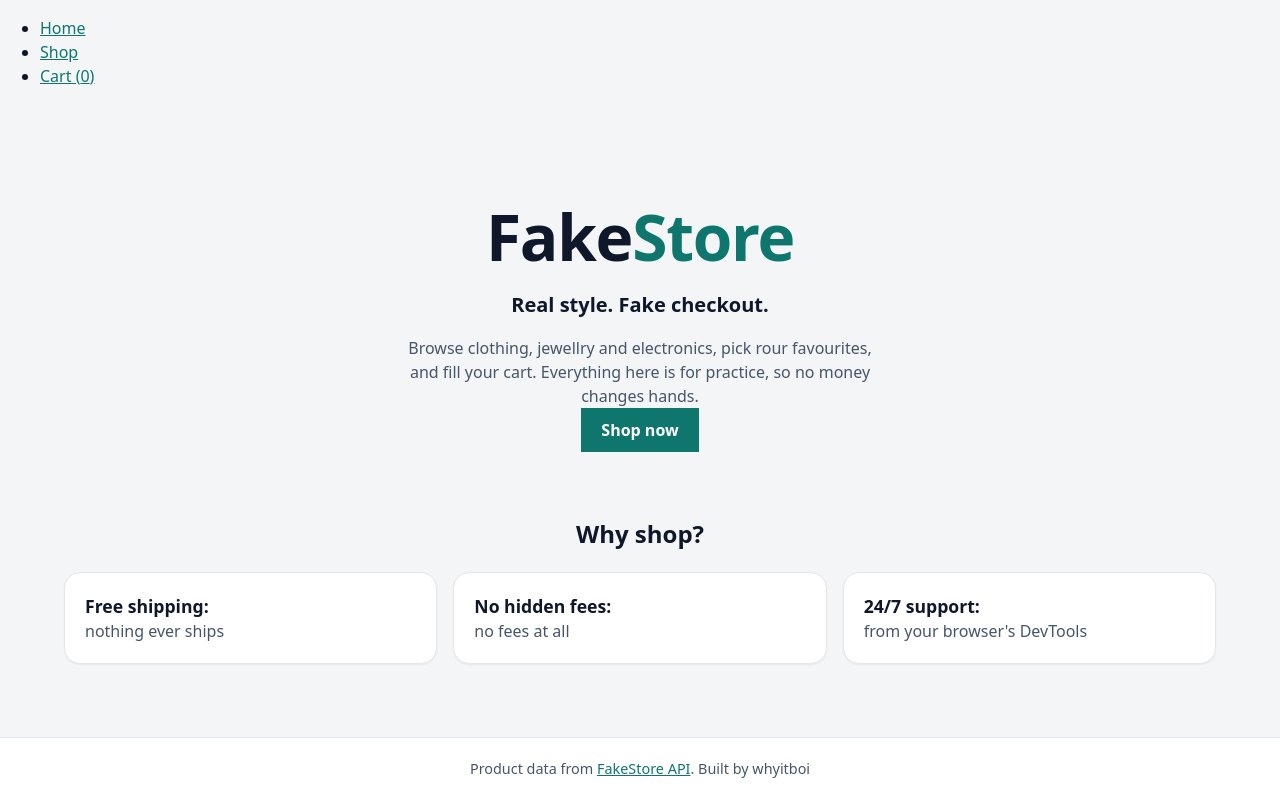
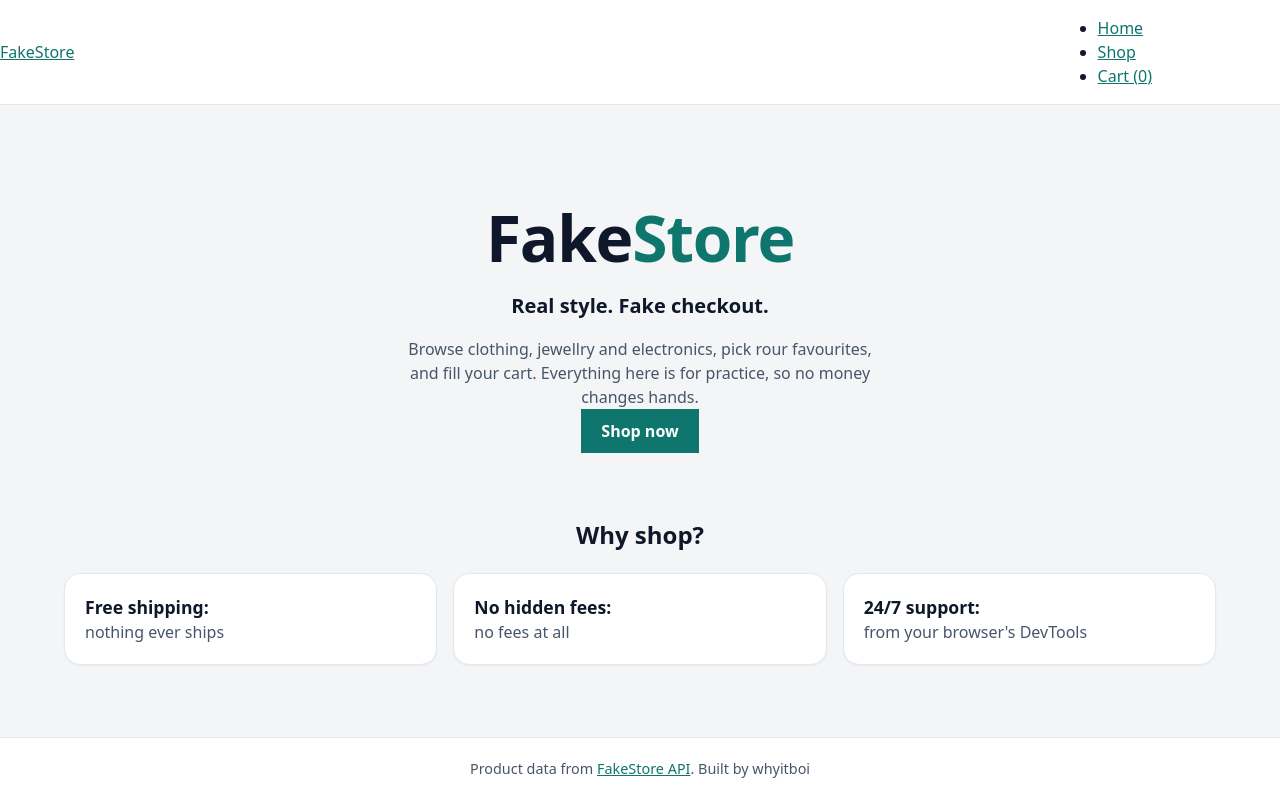
Before and after one commit to whyitboi/shopping-cart, a React (Vite) app: page / in a window 1280 px wide. Built offline with nearby package versions, Linux system fonts and the light colour scheme.

Commit message:
Adds a branding to the Navbar component. Adds Navbar css module

```diff
--- a/src/components/Navbar/Navbar.jsx
+++ b/src/components/Navbar/Navbar.jsx
@@ -1,21 +1,38 @@
 import { NavLink } from "react-router";
+import styles from "./Navbar.module.css";
+
+const linkClass = ({ isActive }) =>
+  isActive ? `${styles.link} ${styles.active}` : styles.link;
 
 export const Navbar = ({ cartCount }) => {
   return (
-    <nav>
-      <ul>
+    <nav className={styles.nav} aria-label="Main">
+      <div className={styles.inner}>
+        <NavLink className={styles.brand}>
+          Fake<span>Store</span>
+        </NavLink>
+        <ul className={styles.links}>
           <li>
-          <NavLink to="/">Home</NavLink>
+            <NavLink className={linkClass} to="/">
+              Home
+            </NavLink>
           </li>
           <li>
-          <NavLink to="/shop">Shop</NavLink>
+            <NavLink className={linkClass} to="/shop">
+              Shop
+            </NavLink>
           </li>
           <li>
-          <NavLink to="/cart" aria-label={`Cart, ${cartCount} items`}>
+            <NavLink
+              className={linkClass}
+              to="/cart"
+              aria-label={`Cart, ${cartCount} items`}
+            >
               Cart ({cartCount})
             </NavLink>
           </li>
         </ul>
+      </div>
     </nav>
   );
 };
--- /dev/null
+++ b/src/components/Navbar/Navbar.module.css
@@ -0,0 +1,16 @@
+.nav {
+  position: sticky;
+  top: 0;
+  z-index: 10;
+  background: var(--card);
+  border-bottom: 1px solid var(--border);
+}
+
+.inner {
+  width: min(100% - 2rem, 72rem);
+  min-height: 4rem;
+  display: flex;
+  align-items: center;
+  justify-content: space-between;
+  gap: var(--gap);
+}
```
Lines whose indentation alone changed are shown as unchanged.
